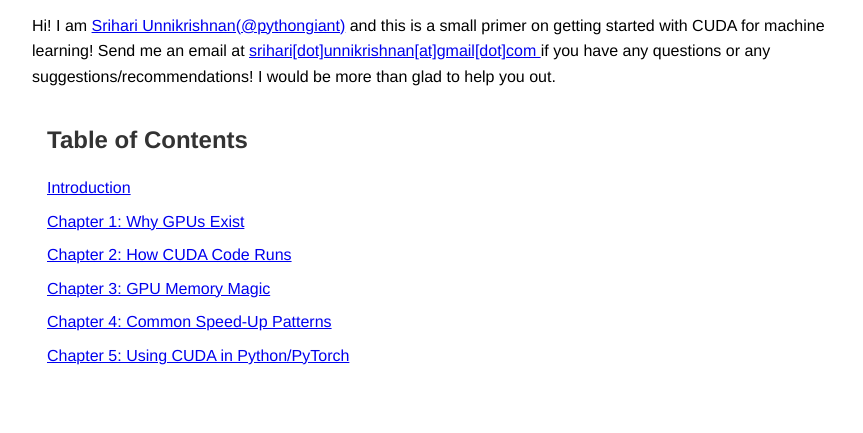
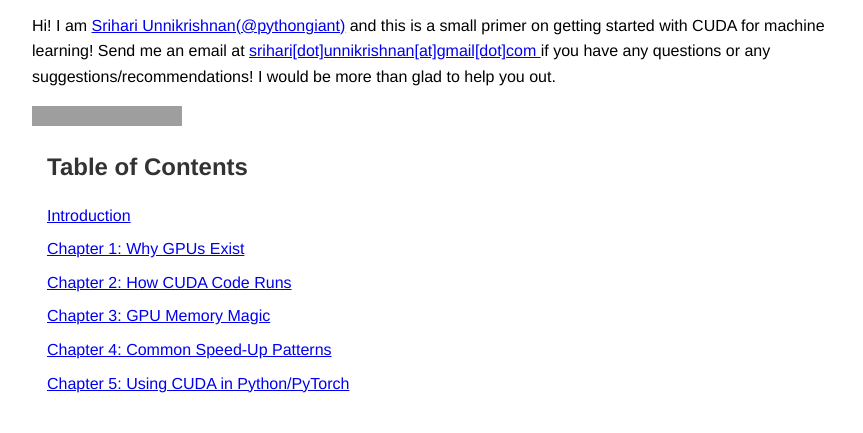
Before and after one commit to pythongiant/CUDA-From-Scratch, a plain HTML site: page index.html in a window 1280 px wide. Shown: the part 133-566 px from the top of the page, without its empty margins (208-1071 px from the left). Drawn offline with Linux system fonts and the light colour scheme; grey boxes are pictures that could not be loaded.

```diff
--- a/index.html
+++ b/index.html
@@ -64,6 +64,8 @@
 
 Send me an email at <a href="mailto:srihari.unnikrishnan@gmail.com"> srihari[dot]unnikrishnan[at]gmail[dot]com </a> if you have any questions or any suggestions/recommendations!
 I would be more than glad to help you out.</p>
+<iframe src="https://ghbtns.com/github-btn.html?user=pythongiant&repo=CUDA-From-Scratch&type=star&count=true" frameborder="0" scrolling="0" width="150" height="20" title="GitHub"></iframe>
+
     <div class="toc">
         <h2>Table of Contents</h2>
         <ul>
```
Also changed, not shown: 1 other file.
